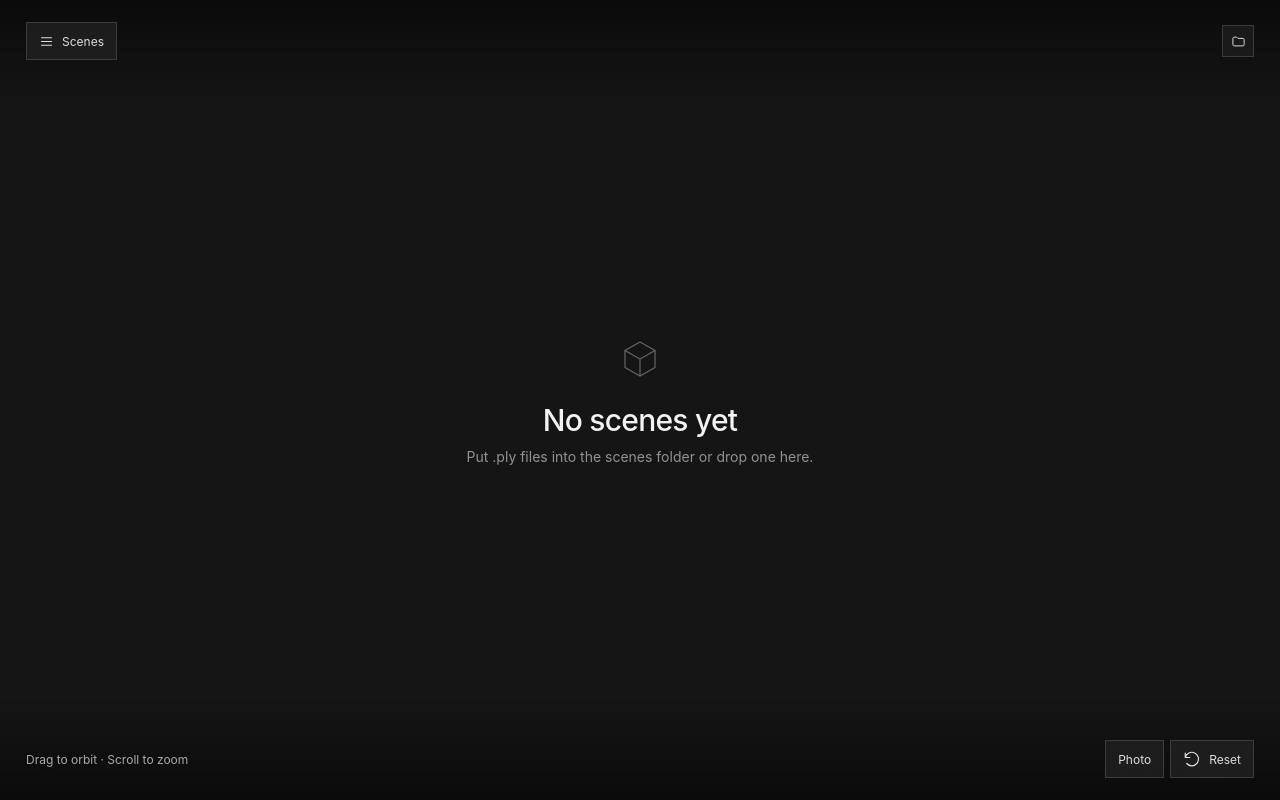
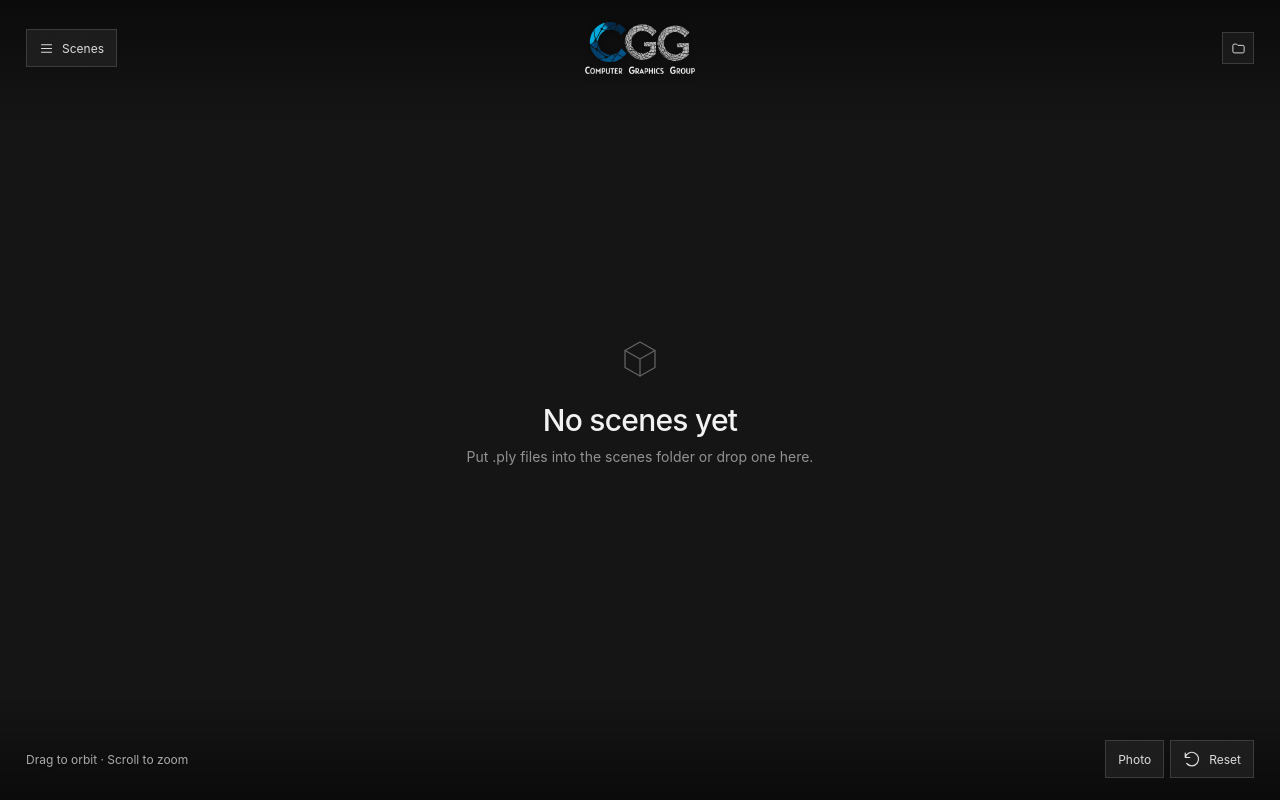
Before and after one commit to DavidMertTH/ThKoelnGaussianViewer, a website built with Vite: page index.html in a window 1280 px wide. Built offline with nearby package versions, Linux system fonts and the light colour scheme; files whose address does not match are found by name; what @sparkjsdev/spark would draw is missing.

Commit message:
working state

```diff
--- a/index.html
+++ b/index.html
@@ -17,6 +17,7 @@
             <span>Scenes</span>
           </button>
         </div>
+        <img class="brand-logo" src="/src/cgg-logo.png" alt="Computer Graphics Group" draggable="false" />
         <div class="toolbar-actions">
           <button id="open-button" class="open-button" type="button" title="Open splat file" aria-label="Open splat file">
             <svg viewBox="0 0 24 24" aria-hidden="true"><path d="M3 7a2 2 0 0 1 2-2h4l2 2h8a2 2 0 0 1 2 2v8a2 2 0 0 1-2 2H5a2 2 0 0 1-2-2z" /></svg>
--- a/server.js
+++ b/server.js
@@ -145,7 +145,7 @@ function launchBrowser(url) {
   const [command, args] = process.platform === 'win32' ? ['cmd', ['/c', 'start', '', url]]
     : process.platform === 'darwin' ? ['open', [url]]
       : ['xdg-open', [url]];
-  spawn(command, args, { detached: true, stdio: 'ignore' }).on('error', () => {}).unref();
+  spawn(command, args, { detached: true, stdio: 'ignore', windowsHide: true }).on('error', () => {}).unref();
 }
 
 if (!existsSync(join(dist, 'index.html'))) {
--- a/src/style.css
+++ b/src/style.css
@@ -29,9 +29,10 @@ svg { width: 18px; height: 18px; fill: none; stroke: currentColor; stroke-width:
 .viewer-canvas canvas { display: block; width: 100%; height: 100%; touch-action: none; }
 .viewer-canvas.panorama canvas { cursor: grab; }
 .viewer-canvas.panorama.dragging canvas { cursor: grabbing; }
-.toolbar { position: absolute; z-index: 22; inset: 0 0 auto; display: flex; align-items: center; justify-content: space-between; gap: 20px; padding: 22px 26px 45px; background: linear-gradient(#0007, transparent); pointer-events: none; }
+.toolbar { position: absolute; z-index: 22; inset: 0 0 auto; display: grid; grid-template-columns: 1fr auto 1fr; align-items: center; gap: 20px; padding: 22px 26px 45px; background: linear-gradient(#0007, transparent); pointer-events: none; }
 .toolbar-start { display: flex; align-items: center; gap: 8px; pointer-events: auto; }
-.toolbar-actions { display: flex; align-items: center; gap: 10px; min-width: 0; pointer-events: auto; }
+.toolbar-actions { display: flex; align-items: center; justify-content: flex-end; gap: 10px; min-width: 0; pointer-events: auto; }
+.brand-logo { display: block; height: 52px; width: auto; filter: drop-shadow(0 1px 6px #0009); user-select: none; }
 .menu-toggle { pointer-events: auto; min-height: 32px; padding: 0 12px; border-color: #ffffff20; background: #202020a8; color: #d5d5d5; font-size: 11px; }
 .menu-toggle svg { width: 15px; height: 15px; }
 .menu-toggle[aria-expanded="true"] { border-color: #ffffff50; background: #2c2c2ced; color: #fff; box-shadow: inset 0 -2px var(--accent); }
@@ -116,6 +117,7 @@ svg { width: 18px; height: 18px; fill: none; stroke: currentColor; stroke-width:
 @media (max-width: 640px) {
   .toolbar { padding: 14px 14px 30px; gap: 14px; }
   .toolbar-actions { gap: 7px; }
+  .brand-logo { height: 38px; }
   .open-button { width: 30px; height: 30px; }
   .scene-menu { padding: 18px 12px 12px; }
   .scene-stepper { bottom: 70px; }
```
Also changed, not shown: README.md, src/cgg-logo.png (added), 4 other files.
